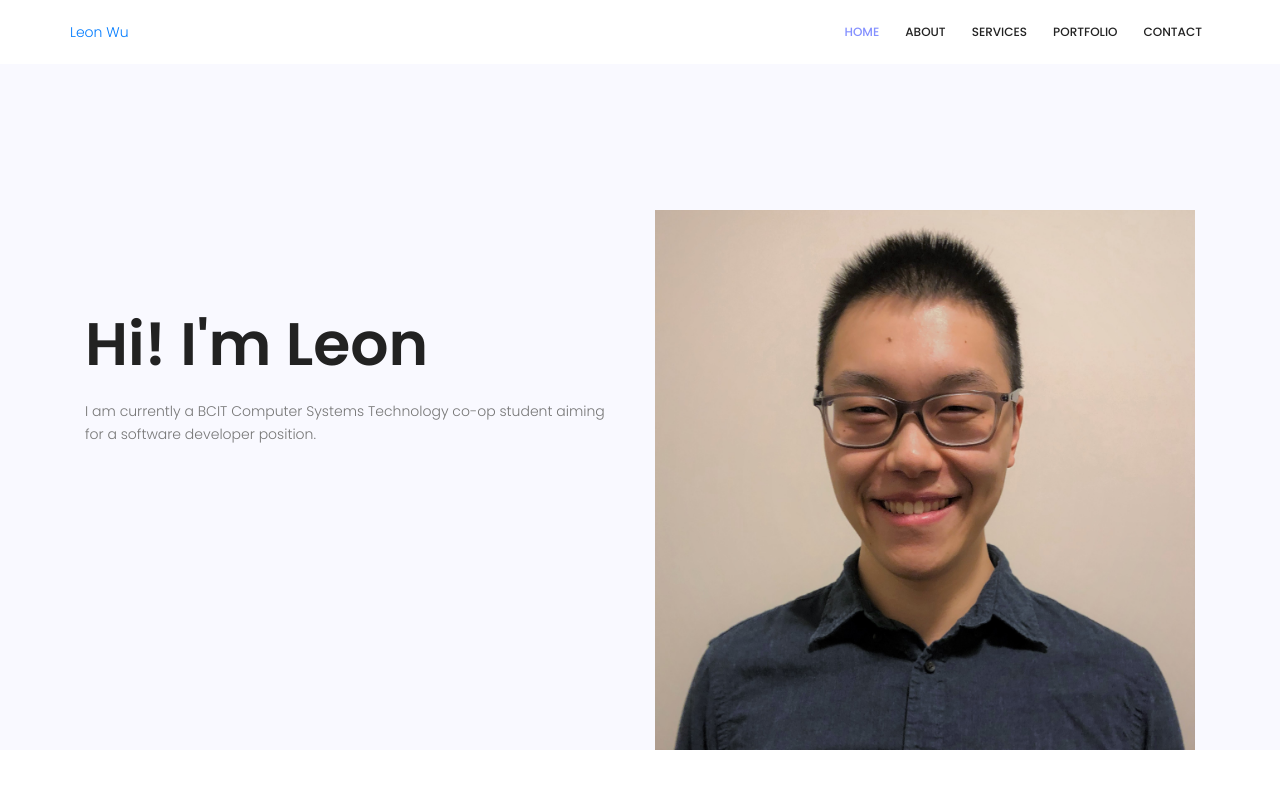
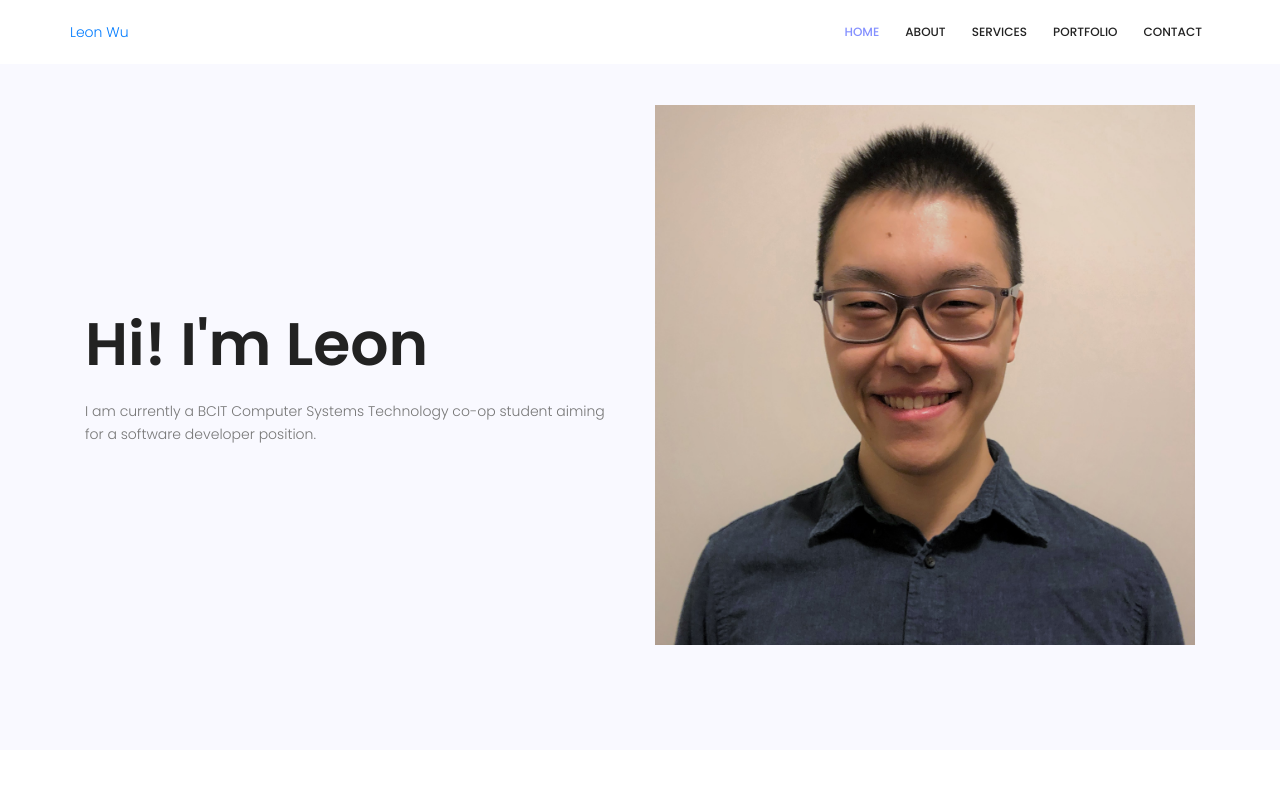
Before and after one commit to Leonwu21/personalsite, a plain HTML site: page index.html in a window 1280 px wide. Shown: the top 800 px of the page. Drawn offline with nearby package versions, Linux system fonts and the light colour scheme; some packages are replaced by stand-ins of ours.

Commit message:
bug fix attempt 7

```diff
--- a/index.html
+++ b/index.html
@@ -62,7 +62,7 @@
             I am currently a BCIT Computer Systems Technology co-op student aiming for a software developer position.
           </p>
         </div>
-        <div class="col-lg-6 col-md-6 banner-right d-flex align-self-end">
+        <div class="col-lg-6">
           <img class="img-fluid" src="img/profile_edit.jpg" alt="profile photo">
         </div>
       </div>
```
